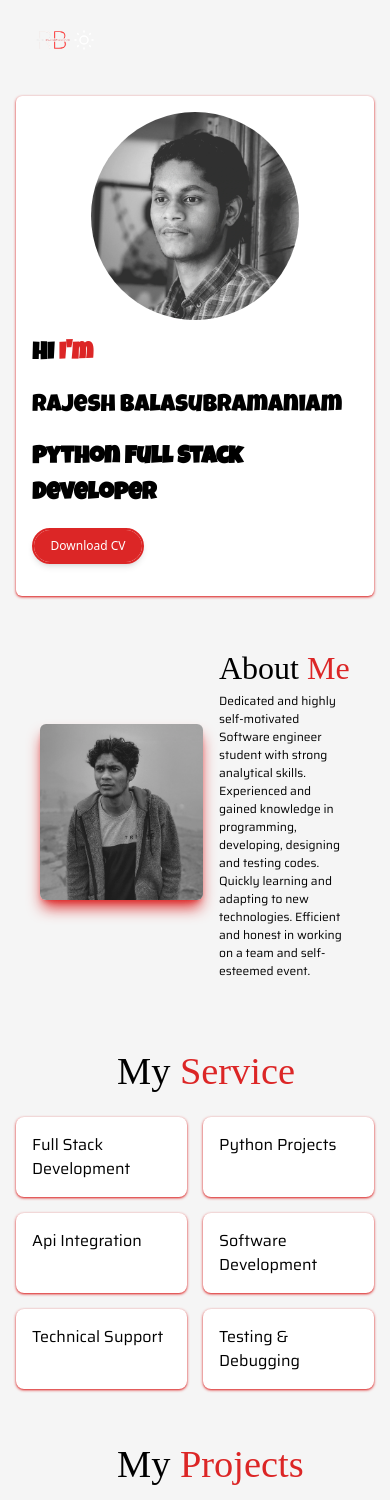
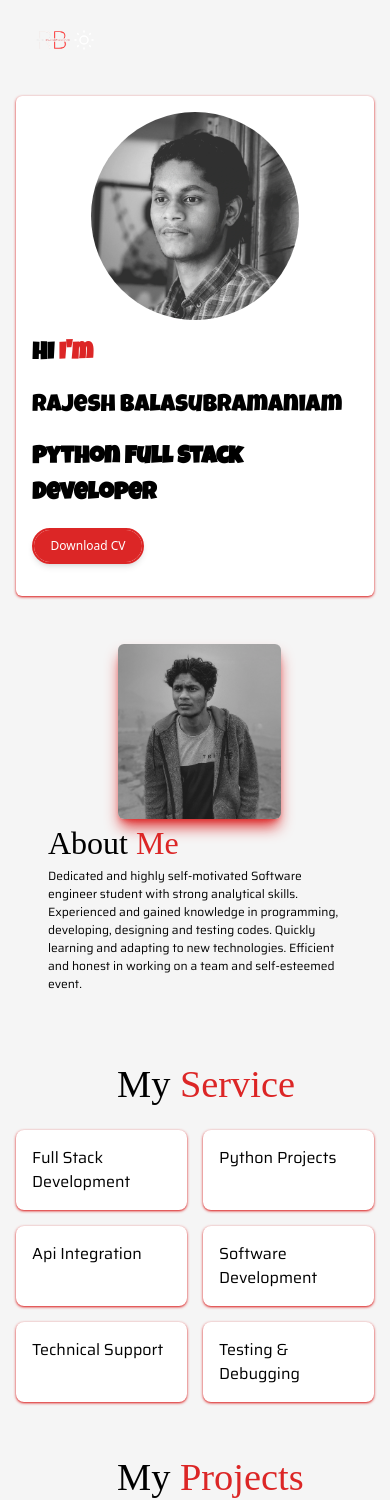
Before and after one commit to rb4807/react-portfolio, a React (Create React App) app: page / in a window 390 px wide. Shown: the top 1500 px of the page. Built offline with nearby package versions, Linux system fonts and the light colour scheme; a web font is replaced by a local one.

Commit message:
Update App.jsx

```diff
--- a/src/App.jsx
+++ b/src/App.jsx
@@ -158,7 +158,7 @@
                     {/* About  */}
 
                     <div data-aos="fade-up" className="relative" id="about">
-                        <div className="flex md:flex-row flex-row w-full items-center p-8">
+                        <div className="flex md:flex-row flex-col w-full items-center p-8">
                             <img className="w-[50%] h-[80%] ml-2 mt-0 rounded-md shadow-lg shadow-red-600 md:ml-[15%] md:w-[25%]" src={about} />
                             <div className="flex flex-col">
                                 <h1 className="title text-[2rem] text-black ml-4 md:ml-8 dark:text-white">About <span className="text-[2rem] text-red-600">Me</span></h1>
```
